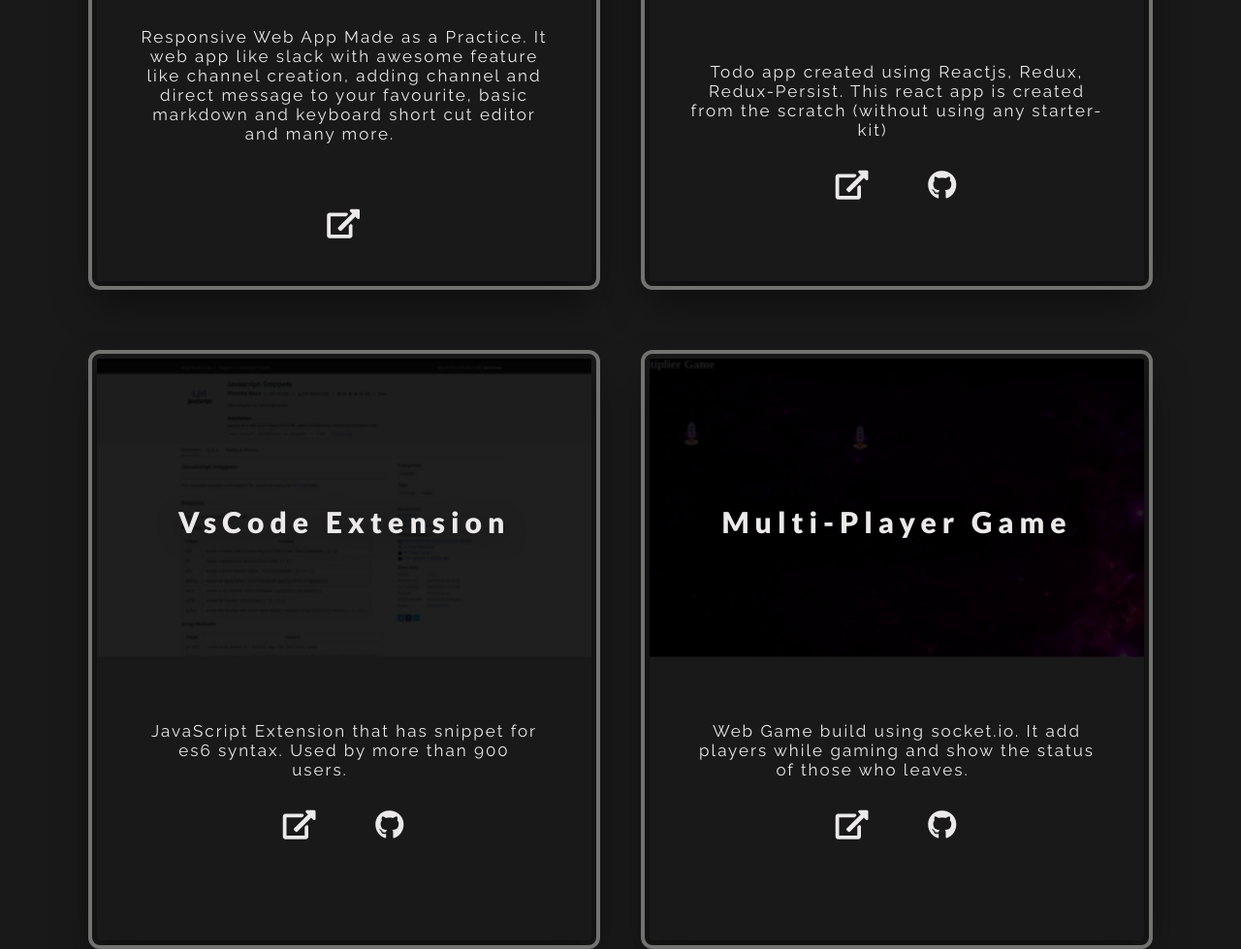
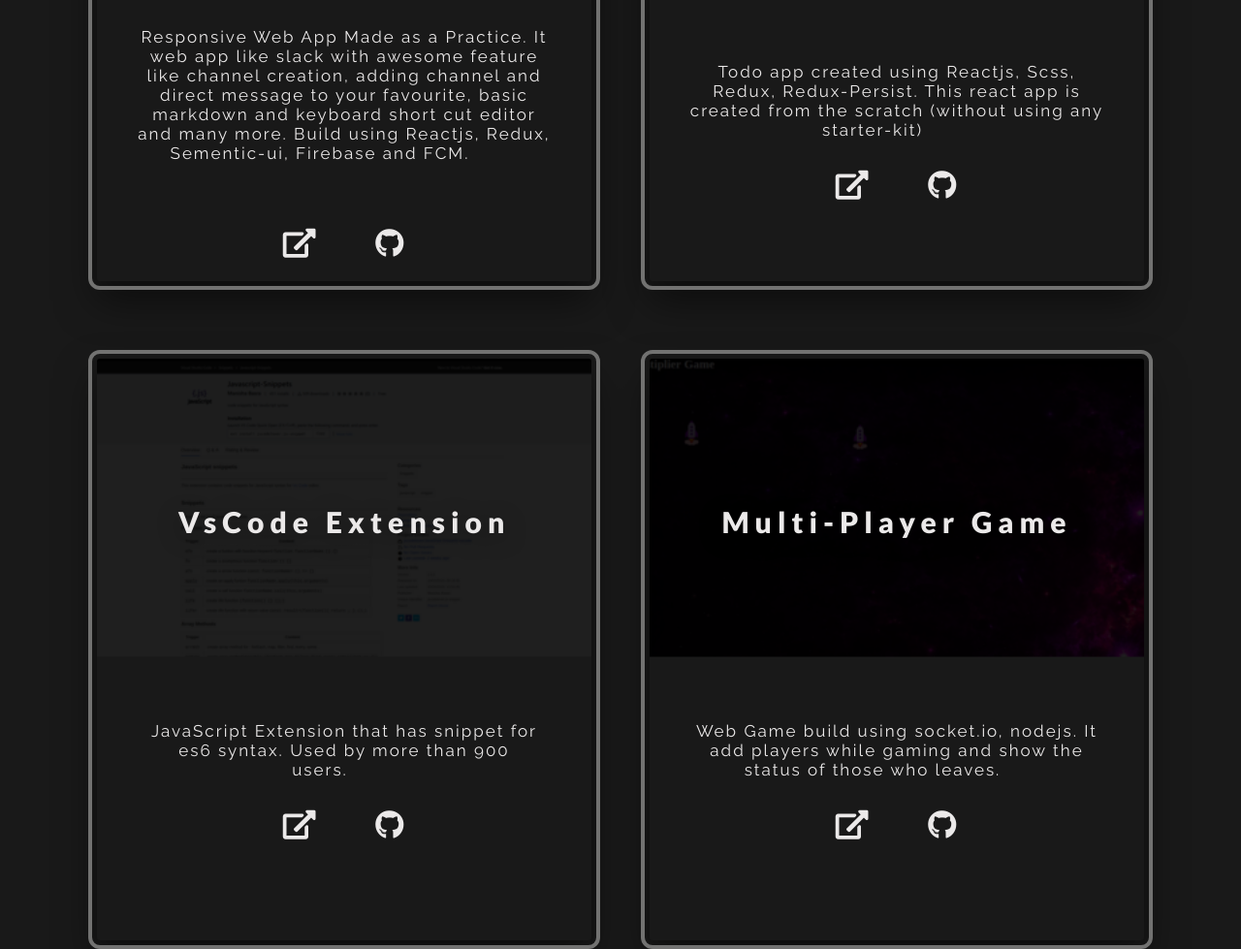
Before and after one commit to jscodelover/personal-portfolio, a website: page index.html in a window 1280 px wide. Shown: the part 2866-3845 px from the top of the page at 97% size. Drawn offline with nearby package versions, Linux system fonts and the light colour scheme.

Commit message:
refactor: project link

```diff
--- a/index.html
+++ b/index.html
@@ -107,14 +107,14 @@
                 sizes="(max-width: 900px) 28vw, (max-width: 600px) 25vw, 300px" src="img/html-imgs/DevDesk.png" alt="Dev Desk" class="card__img">
 
                     <figcaption class="card__description">
-                      <a href="" class="card__icons--link" target="_blank">
-                            Responsive Web App Made as a Practice. It web app like slack with awesome feature like channel creation, adding channel and direct message to your favourite, basic markdown and keyboard short cut editor and many more.</a>
+                      <a href="https://jscodelover.github.io/dev-desk-chatting-app" class="card__icons--link" target="_blank">
+                            Responsive Web App Made as a Practice. It web app like slack with awesome feature like channel creation, adding channel and direct message to your favourite, basic markdown and keyboard short cut editor and many more. Build using Reactjs, Redux, Sementic-ui, Firebase and FCM.</a>
                         <div class="card__icons">
                            <div class="card__title">
                             Dev Desk
                         </div>
-                           <a href="#" class="card__icons--link" target="_blank"><i class="fas fa-external-link-alt"></i></a>
-                            <!-- <a href="#" class="card__icons--link" target="_blank"><i class="fab fa-github"></i></a> -->
+                           <a href="https://jscodelover.github.io/dev-desk-chatting-app" class="card__icons--link" target="_blank"><i class="fas fa-external-link-alt"></i></a>
+                            <a href="https://github.com/jscodelover/dev-desk-chatting-app" class="card__icons--link" target="_blank"><i class="fab fa-github"></i></a>
                         </div>
                     </figcaption>
                 </figure>
@@ -128,7 +128,7 @@
                             TODO MVC
                         </div>
                         <a href="https://jscodelover.github.io/todoMVC/" class="card__icons--link" target="_blank">
-                            Todo app created using Reactjs, Redux, Redux-Persist. This react app is created from the scratch (without using any starter-kit)
+                            Todo app created using Reactjs, Scss, Redux, Redux-Persist. This react app is created from the scratch (without using any starter-kit)
                         </a>
                         <div class="card__icons">
                             <a href="https://jscodelover.github.io/todoMVC/" class="card__icons--link" target="_blank"><i class="fas fa-external-link-alt"></i></a>
@@ -167,7 +167,7 @@
                                 Multi-Player Game
                             </div>
                             <a href="https://limitless-thicket-76604.herokuapp.com/" class="card__icons--link" target="_blank">
-                                Web Game build using socket.io. It add players while gaming and show the status of those who leaves.
+                                Web Game build using socket.io, nodejs. It add players while gaming and show the status of those who leaves.
                             </a>
                             <div class="card__icons">
                                 <a href="https://limitless-thicket-76604.herokuapp.com/" class="card__icons--link" target="_blank"><i class="fas fa-external-link-alt"></i></a>
@@ -187,8 +187,7 @@
                             Custom Table Pagination
                         </div>
                         <a href="https://jscodelover.github.io/table-pagination-react/" class="card__icons--link" target="_blank">
-                            Used React, Redux and styled components to implemented table-pagination (without any 3rd party package)
-
+                            Used Reactjs, Redux and styled components to implemented table-pagination (without any 3rd party package)
                         </a>
                         <div class="card__icons">
                             <a href="https://jscodelover.github.io/table-pagination-react/" class="card__icons--link" target="_blank"><i class="fas fa-external-link-alt"></i></a>
@@ -206,7 +205,7 @@
                             Doc Creator
                         </div>
                         <a href="https://doc-builder-app.firebaseapp.com/" class="card__icons--link" target="_blank">
-                            Website in which more than 1 user can build the doc by sharing the link or profile. Its give us information about how many users are working on particular doc. It uses ace editor for the editor.
+                            Build using Reactjs, React-Router, Css, Firebase and Ace Editor. Website in which more than 1 user can build the doc by sharing the link or profile. Its give us information about how many users are working on particular doc. It uses ace editor for the editor.
                         </a>
                         <div class="card__icons">
                             <a href="https://doc-builder-app.firebaseapp.com/" class="card__icons--link" target="_blank"><i class="fas fa-external-link-alt"></i></a>
```
